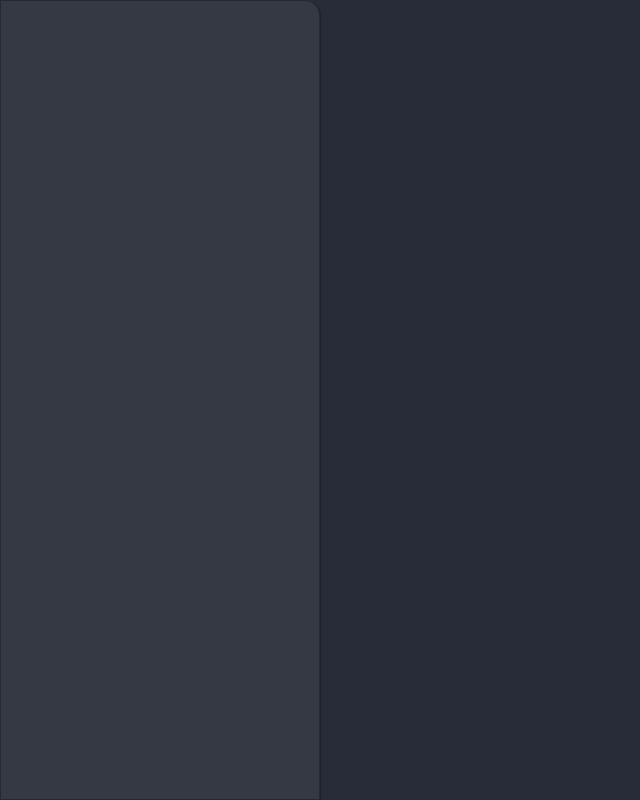
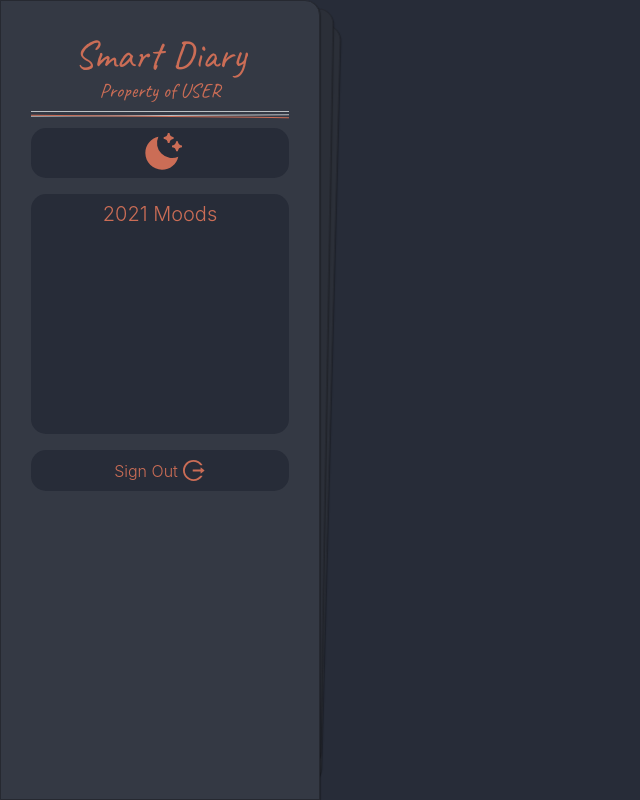
Before and after one commit to jordanmccollam/smartdiary, a React (Create React App) app in the folder client/: page / in a window 1280 px wide. Shown: the whole page, without its empty margins (0-640 px from the left). Built offline with nearby package versions, Linux system fonts and the light colour scheme.

Commit message:
Added side menu items

```diff
--- a/client/src/App.scss
+++ b/client/src/App.scss
@@ -15,6 +15,8 @@
   width: 100vw;
   margin: 0px;
   padding: 0px;
+  position: relative;
+  z-index: 0;
 }
 
 .App.theme--dark {
--- a/client/src/components/Card/Card.js
+++ b/client/src/components/Card/Card.js
@@ -9,8 +9,8 @@ const logger = "Card:: ";
 
 const Card = (props) => {
   let classes = {
-		[`card`]: true,
-    [`card-darkMode`]: props.darkMode
+		[`custom-card`]: true,
+    [`custom-card-darkMode`]: props.darkMode
 	};
 
   return (
--- a/client/src/components/Card/_card.scss
+++ b/client/src/components/Card/_card.scss
@@ -1,6 +1,6 @@
 @import "../../sass/variables";
 
-.card {
+.custom-card {
     background-color: $white;
     border-radius: $radius !important;
     box-shadow: $shadow;
@@ -8,7 +8,7 @@
     border: none !important;
 }
 
-.card.card-darkMode {
+.custom-card.custom-card-darkMode {
     background-color: $dark;
     box-shadow: $dark--shadow;
 }
--- a/client/src/sass/_type.scss
+++ b/client/src/sass/_type.scss
@@ -46,3 +46,10 @@ h1 {
       }
   }
 }
+
+h2,h3,h4,h5,h6 {
+  color: $primary;
+  .theme--dark & {
+    color: $dark--primary;
+  }
+}
--- a/client/src/screens/Diary/Diary.js
+++ b/client/src/screens/Diary/Diary.js
@@ -2,7 +2,13 @@ import React, { useState, useEffect } from "react";
 import PropTypes from 'prop-types'
 import classnames from "classnames"
 import { Container, Row, Col } from 'react-bootstrap';
-import { Card } from '../../components';
+import { Card, Button, LineGraph } from '../../components';
+import { BsSun } from 'react-icons/bs';
+import { RiMoonClearFill } from 'react-icons/ri';
+import { AiOutlineLogout } from 'react-icons/ai';
+import moment from 'moment';
+
+import './_diary.scss'
 
 const logger = "Diary:: ";
 
@@ -16,7 +22,11 @@ const Diary = (props) => {
     <Container fluid className={classnames(classes)}>
       <Row className="full">
         <Col lg={3} className={`${props.darkMode ? 'side-menu-darkMode' : ''} side-menu d-none d-xl-block`}>
+          <h1 className="text-center">Smart Diary<br/><h5>Property of USER</h5></h1>
 
+          <Button darkMode={props.darkMode} kind="faded" full ><>{props.darkMode ? (<RiMoonClearFill className="text-warning" size={40} />) : (<BsSun className="text-warning" size={40} />)}</></Button>
+          <Button darkMode={props.darkMode} kind="faded" full ><LineGraph darkMode={props.darkMode} title={`${moment().format('YYYY')} Moods`} /></Button>
+          <Button darkMode={props.darkMode} kind="faded" full className="py-2" ><>Sign Out <AiOutlineLogout size={25} /></></Button>
         </Col>
       </Row>
     </Container>
--- a/client/src/screens/Diary/_diary.scss
+++ b/client/src/screens/Diary/_diary.scss
@@ -4,6 +4,10 @@
     height: 100vh;
     width: 100vw;
     overflow: hidden;
+
+    .button {
+        margin-top: $space-03;
+    }
 }
 
 .side-menu {
```
